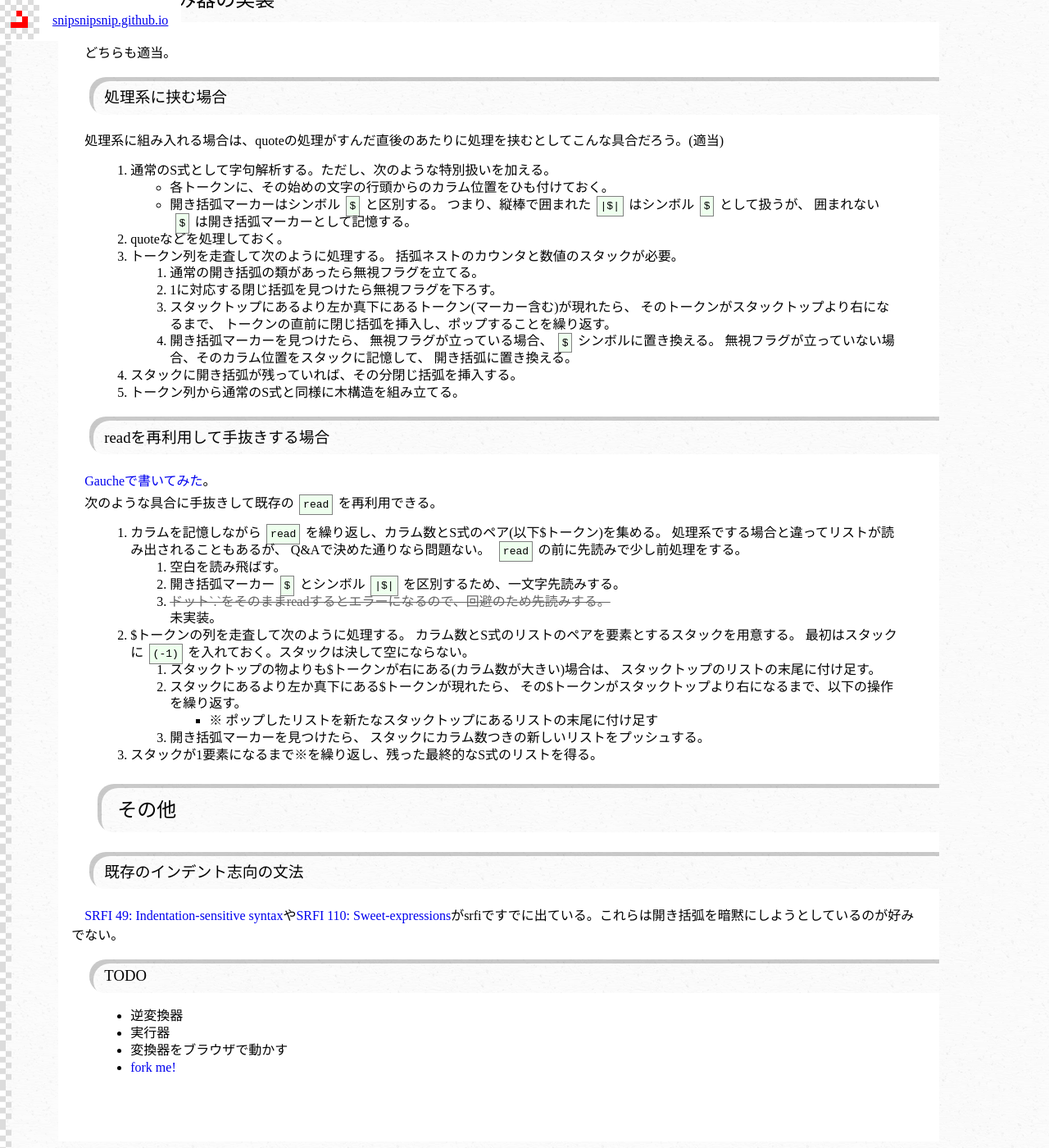
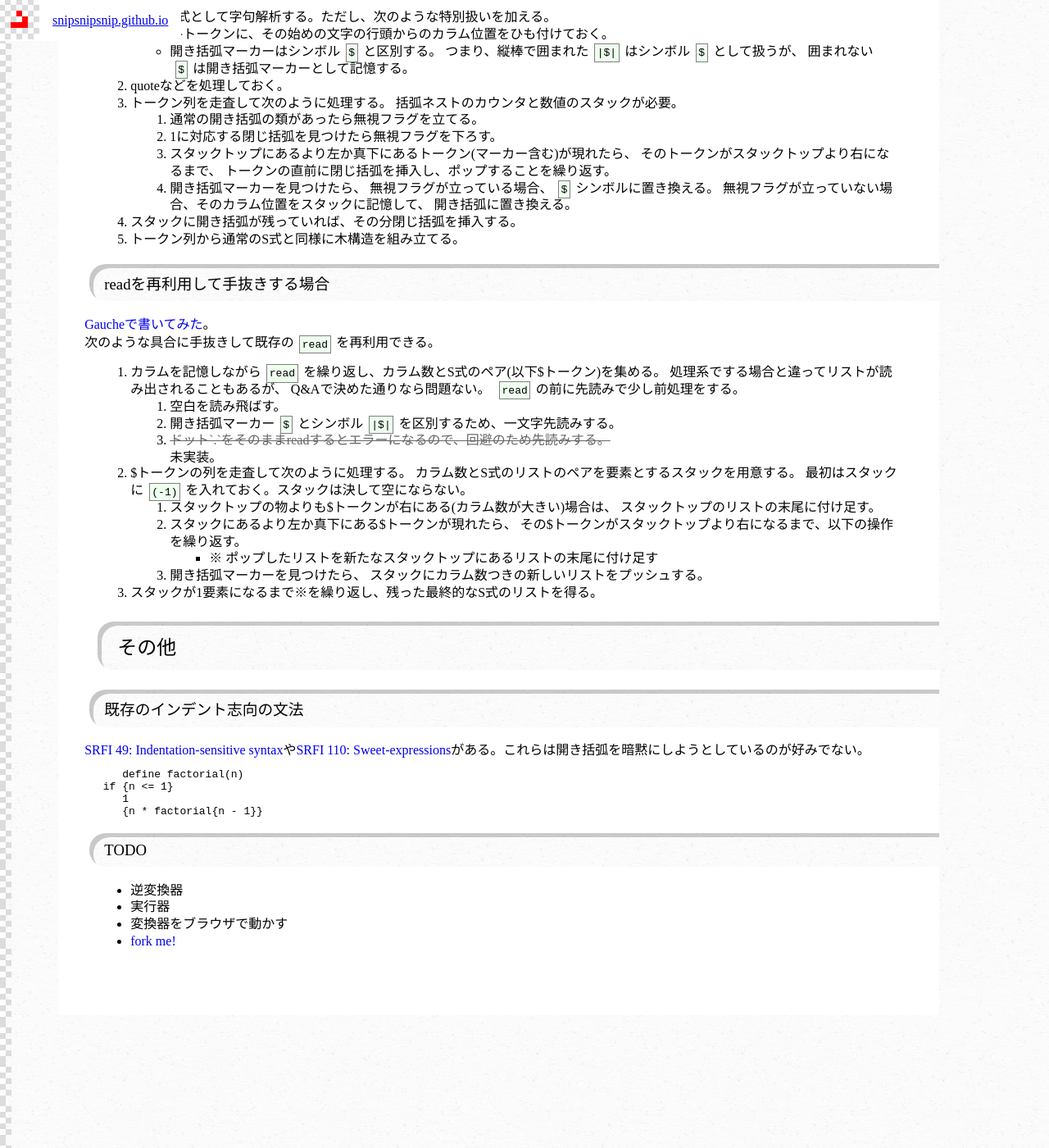
Before and after one commit to snipsnipsnip/snipsnipsnip.github.io, a Jekyll site: the page built from dollar-expression.md, in a window 1280 px wide and 1400 px high, scrolled down 5616 px. Shown: the whole window at 82% size. Built offline with Jekyll 4.4.1, drawn with Linux system fonts in a browser that asks for light colours; a style sheet for code colours, icons or effects is not loaded; some of the changed text lies outside the part shown.

Commit message:
tweak wording and style

```diff
--- a/dollar-expression.md
+++ b/dollar-expression.md
@@ -5,7 +5,8 @@ date: 2013-11-24 02:32
 excerpt:
   $式(どるしき)は、閉じ括弧を省略できるS式の構文糖です。
 ---
-<pre>
+
+~~~
 $ define $ partition pred lis
   $ let recur $ $ lis lis
     $ if $ null-list? lis
@@ -18,7 +19,8 @@ $ define $ partition pred lis
                      out
             $ values in
                      $ if (pair? in) (cons elt out) lis
-</pre>
+
+~~~
 
 ## もくじ
 {:.no_toc}
@@ -41,20 +43,23 @@ $式の字句構造はほぼS式と同様。
 それに対応する閉じ括弧は、`$`よりも左下か真下に始点があるトークンが現れたとき、その手前に挿入される。
 
 たとえば、以下の内容は
-<pre>
+
+~~~
 $ "foo
 bar" $ baz
    quu
 "qux"
-</pre>
+
+~~~
 次のように書いたのと同様になる。
-<pre>
+
+~~~
 ( "foo
 bar" (baz)
   quu)
 "qux"
-</pre>
 
+~~~
 基本的には「$から右下方向に矩形選択する」という感じだが、文字列などがぶつかっても大丈夫にするために始点だけを見るようにしている。
 
 ## Q&A ##
@@ -122,7 +127,7 @@ A2 (没)
 
 上の動作との一貫性。また、後述する落とし穴をある程度防ぐことができる。
 
-### `'$`や<code>`$</code>などはどうなりますか？
+### `'$`や`` `$ ``などはどうなりますか？
 
 A1 (採用)
 : 構文糖にはなりません。`(quote |$|)`として読まれます。
@@ -134,14 +139,15 @@ A2 (没)
 `'`は`quote`の構文糖なので、これは構文糖どうしの優先順位の話になる。
 
 こう書いた時`()`と`$`のどちらが表示されるかという話。A1では $、A2では () がプリントされる。
-<pre>
-   $ write '$
-</pre>
+
+~~~
+$ write '$
+~~~
 
 どちらもありえるが、個人的な好みで上にした。
 
 また、`'foo`が`(quote foo)`の構文糖と考えると、
-A1のほうがQ1の「括弧の内部には$式の構文糖は及ばない」というルールと一貫性がある。
+A1のほうが「括弧の内部には$式の構文糖は及ばない」というルールと一貫性がある。
 
 ### `#$`と書いたらベクタリテラル`#( ... )`の構文糖になりますか？
 
@@ -204,44 +210,47 @@ A3 (没)
 
 [SRFI 110: Sweet-expressions](http://srfi.schemers.org/srfi-110/srfi-110.html)の`$`は中置のままのようだ。中置だけだと`let`が綺麗に並ばない。
 
-<pre>
+~~~
  |,
 (|   ドルマークは開き括弧と閉じ括弧をまとめたように見える。
  |)
 '|
-</pre>
+~~~
 
 ### なぜ$を離すか ###
 
 condでたまたま処理の部分を2字ぶん下げたとする。
-<pre>
+
+~~~
  (cond
    ((foo?)
      bar))
-</pre>
+~~~
 上の開き括弧を単純に$で置き換えるとこうなる。
-<pre>
+
+~~~
  $cond
    $$foo?
      bar
-</pre>
+~~~
 これを$式で復元するとこうなって、元と構造が変わってしまう。
-<pre>
+
+~~~
  (cond
    ((foo?
      bar)))
-</pre>
+~~~
 
 condの処理を条件部分よりも下げるとハマるというのは落とし穴として少し大きすぎる。
 しかも文法エラーにならない。
 
 これは$を離して書き、インデントを2字で統一することで問題がなくなる。
 
-<pre>
+~~~
  $ cond
    $ $ foo?
      bar
-</pre>
+~~~
 とはいえ、これも好み。くっつけたままインデントを1字に統一するという後ろ向きな方法もあるので、このこと単体では$を全て離す理由にはならない。対処療法的な感はあるが、そもそもインデント文法でインデントを間違えたらどうしようもないので解決方法は思いつかない。
 
 ### 細かい仕様まとめ ###
@@ -317,7 +326,14 @@ condの処理を条件部分よりも下げるとハマるというのは落と
 
 ### 既存のインデント志向の文法
 
-[SRFI 49: Indentation-sensitive syntax](http://srfi.schemers.org/srfi-49/srfi-49.html)や[SRFI 110: Sweet-expressions](http://srfi.schemers.org/srfi-110/srfi-110.html)がsrfiですでに出ている。これらは開き括弧を暗黙にしようとしているのが好みでない。
+[SRFI 49: Indentation-sensitive syntax](http://srfi.schemers.org/srfi-49/srfi-49.html)や[SRFI 110: Sweet-expressions](http://srfi.schemers.org/srfi-110/srfi-110.html)がある。これらは開き括弧を暗黙にしようとしているのが好みでない。
+
+~~~
+define factorial(n)
+  if {n <= 1}
+     1
+     {n * factorial{n - 1}}
+~~~
 
 ### TODO
 
--- a/s/default.css
+++ b/s/default.css
@@ -17,6 +17,7 @@ h1, h2, h3, h4, h5, h6, h7, .giant {
 
 h1 {
   margin-top: 0;
+  margin-bottom: 0;
   border-radius: 0 0 0 20px;
   box-shadow: inset 5px 0px 0px rgba(0,0,0,0.2)
 }
@@ -26,6 +27,7 @@ p {
   padding: 0;
   margin: 0.2em 1em;
   text-indent: 1em;
+  line-height: 1.2;
 }
 
 pre, ul, ol, dl {
@@ -70,9 +72,15 @@ a:hover{
   text-decoration: underline}
 code {
   background-color: #efe;
-  padding: 0.3em;
+  padding: 0.2em;
   margin: 0 0.5em;
   border: 1px gray solid;
+}
+pre code {
+  background-color: inherit;
+  padding: inherit;
+  margin: inherit;
+  border: inherit;
 }
 
 strike {
@@ -121,13 +129,10 @@ li {
 
 .info{
   display: block;
-  color: gray;
+  color: #999;
   font-size: smaller;
-  margin: 0;
   text-align: right;
-  clear: right;
-  float: right;
-  padding-right: 0.5em}
+  padding: 0.5em}
 
 .text {
   margin: 5% 10% 0 5%;
```
